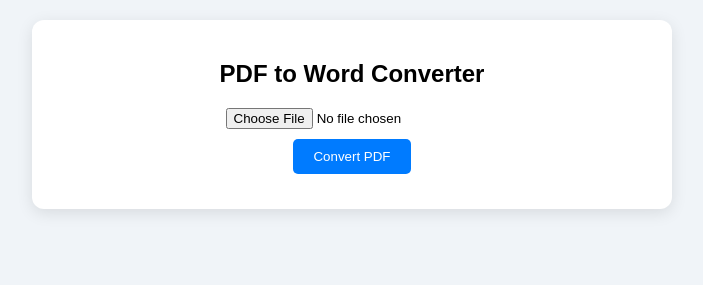
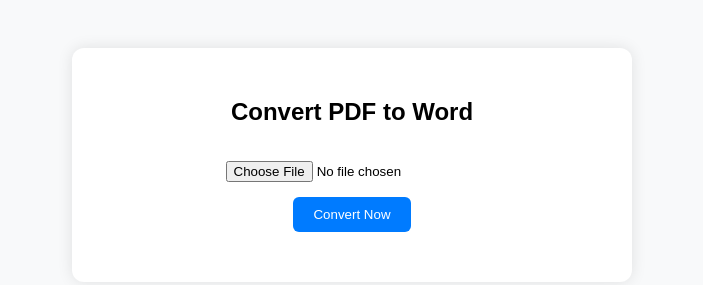
Before and after one commit to mdabidind/pdf_to_word_bakup, a plain HTML site: page index.html in a window 1280 px wide. Shown: the whole page, without its empty margins (288-991 px from the left). Drawn offline with Linux system fonts and the light colour scheme.

Commit message:
Update index.html

```diff
--- a/index.html
+++ b/index.html
@@ -2,78 +2,48 @@
 <html lang="en">
 <head>
   <meta charset="UTF-8" />
-  <meta name="viewport" content="width=device-width, initial-scale=1.0" />
-  <meta name="description" content="PDFToolsLover offers 100% free online tools to convert, compress, merge, split, and manage PDF files easily and securely. No signup required.">
-  <meta name="robots" content="index, follow">
-  <meta name="keywords" content="PDF to Word, Convert PDF, Free PDF Tools, OCR PDF to Word">
-  <title>PDF to Word Converter - High Quality | PDFToolsLover</title>
+  <meta name="viewport" content="width=device-width, initial-scale=1.0"/>
+  <title>PDF to Word Converter | PDFToolsLover</title>
   <style>
-    body {
-      font-family: Arial, sans-serif;
-      background-color: #f0f4f8;
-      margin: 0;
-      padding: 0;
-    }
-    .layout {
-      display: flex;
-      flex-direction: row;
-      justify-content: center;
-      margin-top: 20px;
-    }
-    .tool-column {
-      width: 100%;
-      max-width: 600px;
-      padding: 20px;
-      background: #fff;
-      border-radius: 12px;
-      box-shadow: 0 4px 16px rgba(0, 0, 0, 0.1);
-    }
-    .container {
-      text-align: center;
-    }
-    h2 {
-      margin-bottom: 10px;
-    }
-    input[type="file"] {
-      margin: 10px 0;
-    }
-    button {
-      padding: 10px 20px;
-      background-color: #007bff;
-      color: white;
-      border: none;
-      border-radius: 5px;
-      cursor: pointer;
-    }
-    button:hover {
-      background-color: #0056b3;
-    }
-    #status {
-      margin-top: 15px;
-      color: #28a745;
-    }
+    body { font-family: Arial, sans-serif; background: #f8f9fa; text-align: center; padding: 40px; }
+    .box { background: white; padding: 30px; border-radius: 12px; max-width: 500px; margin: auto; box-shadow: 0 0 15px rgba(0,0,0,0.1); }
+    input[type="file"] { margin: 15px 0; }
+    button { padding: 10px 20px; background: #007bff; color: white; border: none; border-radius: 6px; cursor: pointer; }
+    #status { margin-top: 20px; }
   </style>
 </head>
 <body>
-  <div class="layout">
-    <div class="tool-column">
-      <div class="container">
-        <h2>PDF to Word Converter</h2>
-        <form id="uploadForm" method="POST" action="/convert" enctype="multipart/form-data">
-          <input type="file" id="pdf_file" name="pdf_file" accept="application/pdf" required />
-          <br />
-          <button type="submit">Convert PDF</button>
-        </form>
-        <div id="status"></div>
-      </div>
-    </div>
+  <div class="box">
+    <h2>Convert PDF to Word</h2>
+    <form id="uploadForm" method="POST" enctype="multipart/form-data">
+      <input type="file" name="pdf_file" accept="application/pdf" required />
+      <br />
+      <button type="submit">Convert Now</button>
+    </form>
+    <div id="status"></div>
   </div>
 
   <script>
-    document.getElementById("uploadForm").addEventListener("submit", function (e) {
-      const uniqueId = Date.now().toString(36) + Math.random().toString(36).substr(2);
-      const form = e.target;
-      form.action = `./${uniqueId}/convert.py`;
+    document.getElementById("uploadForm").addEventListener("submit", async function(e) {
+      e.preventDefault();
+      const formData = new FormData(this);
+      document.getElementById("status").innerText = "Uploading and Converting...";
+
+      const response = await fetch('convert.py', {
+        method: 'POST',
+        body: formData
+      });
+
+      if (response.ok) {
+        const blob = await response.blob();
+        const link = document.createElement('a');
+        link.href = window.URL.createObjectURL(blob);
+        link.download = "converted.docx";
+        link.click();
+        document.getElementById("status").innerText = "Conversion successful!";
+      } else {
+        document.getElementById("status").innerText = "Conversion failed.";
+      }
     });
   </script>
 </body>
```
